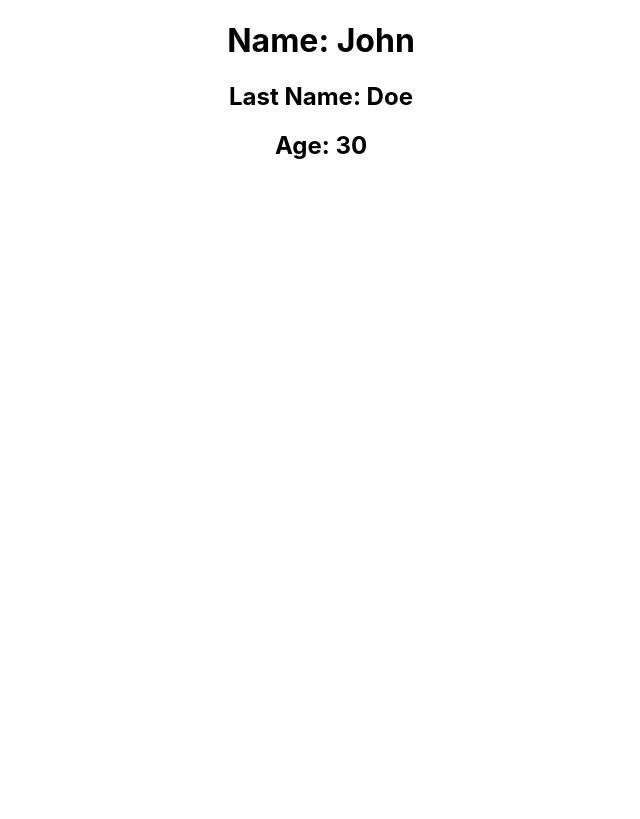
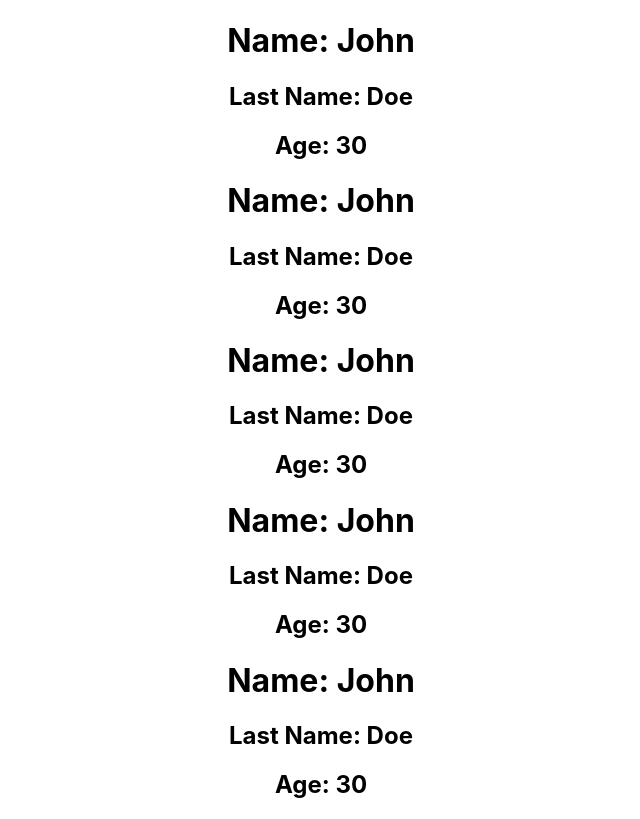
Before and after one commit to BoyanVelikov/simpleapp, a React (Create React App) app: page / in a window 1280 px wide. Shown: the whole page, without its empty margins (319-959 px from the left). Built offline with nearby package versions, Linux system fonts and the light colour scheme.

Commit message:
multiple components

```diff
--- a/src/App.js
+++ b/src/App.js
@@ -19,6 +19,10 @@ const App = () => {
   return (
     <div className="App">
       <Person></Person>
+      <Person></Person>
+      <Person></Person>
+      <Person></Person>
+      <Person></Person>
       {/* <h1>Hello, {2 + 2}</h1> */}
       {/* {name ? (
         <>
```
